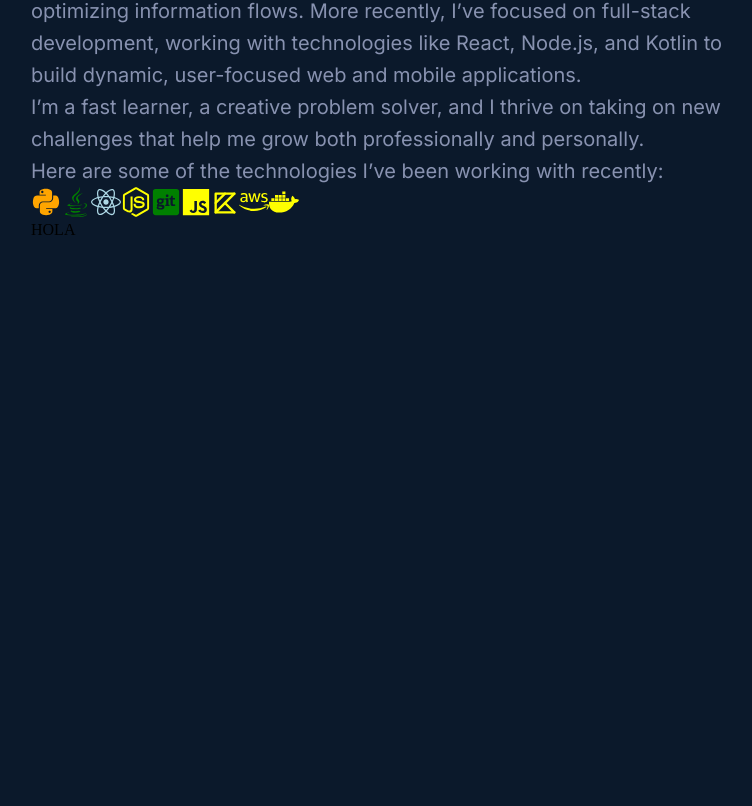
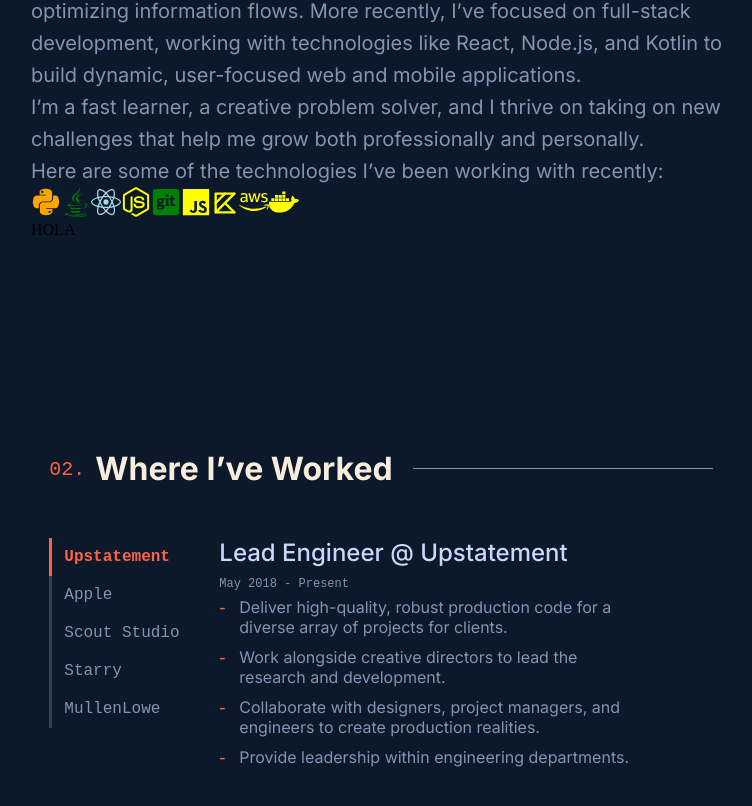
Before and after one commit to FranciscoAnnoni/Portfolio-FranciscoAnnoni, a React (Vite) app in the folder portfolio-Fran/: page / in a window 1280 px wide. Shown: the part 1228-2034 px from the top of the page, without its empty margins (259-1011 px from the left). Before the commit the page ends 1567 px from the top, so only its background shows below. Built offline with nearby package versions, Linux system fonts and the light colour scheme.

Commit message:
making experience section

```diff
--- a/portfolio-Fran/src/App.jsx
+++ b/portfolio-Fran/src/App.jsx
@@ -1,14 +1,16 @@
 import { useState, useEffect } from 'react';
-import { FollowMouse } from './components/components.jsx';
+import { FollowMouse } from './components/Components.jsx';
 
 import Introduction from './pages/Introduction.jsx'
 import About from './pages/About.jsx'
+import Experience from './pages/Experience.jsx';
 
 import Navbar from './components/NavBar.jsx'
 
 
 
 import './App.css';
+
 
 export const App = () => {
   const [isDark, setIsDark] = useState(true);
@@ -26,6 +28,7 @@
     <div className="App">
     <Introduction/>
     <About/>
+    <Experience/>
     </div>
     </>
   );
--- a/portfolio-Fran/src/components/Components.css
+++ b/portfolio-Fran/src/components/Components.css
@@ -55,8 +55,6 @@
     color: var(--primary-text-color);
     font-size: 15px; /* Tamaño del icono */
   }
-
-
 
 /*Buton color*/
 :root{
@@ -118,3 +116,144 @@
   button:active {
     --active: 0.43;
   }
+
+/*----------------------------------*/
+/* App container styles */
+.app-container {
+  display: flex;
+  margin: 0;
+  padding: 0;
+  overflow: hidden;
+  width: 400%; /* Forzar ancho uniforme */
+  max-width: 600px; /* Fija un máximo */
+}
+
+/* Maintain tab width */
+.tabs-container .tab-button {
+  font-family: var(--thirt-family);
+  width: 100%; /* Forzar ancho uniforme */
+  max-width: 150px; /* Fija un máximo */
+}
+
+/* Tabs (left menu) */
+.tabs-container {
+  width: 25%;
+  display: flex;
+  flex-direction: column;
+  position: relative;
+}
+
+/* Tab Button Styling */
+.tab-button {
+  color:var(--secondary-text-color);
+  padding: 10px 15px;
+  border: none;
+  background: none;
+  text-align: center; /* Centrar el texto */
+  cursor: pointer;
+  font-size: 16px;
+  width: 100%; /* Ancho fijo */
+  position: relative;
+  display: flex;
+  align-items: center;
+  transition: all 0.3s ease;
+}
+
+.tab-button.active {
+  font-weight: bold;
+  color: var(--foreground-color)
+}
+
+/* Hover Effect */
+.tab-button:hover {
+  font-weight: bold;
+  background-color:rgba(255, 192, 203, 0.217); /* Rosa claro con 30% de opacidad */ ;
+}
+
+/* Vertical Highlight Line */
+.tab-button::before {
+  content: "";
+  position: absolute;
+  left: 0; /* Coloca la línea al borde izquierdo */
+  top: 0;
+  bottom: 0;
+  width: 3px; /* Ancho de la línea vertical */
+  background-color: transparent; /* Línea invisible por defecto */
+  transition: background-color 0.3s ease;
+}
+
+/* Active Tab Line (Vertical) */
+.tab-button.active::before {
+  background-color: var(--foreground-color); /* Color para la pestaña activa */
+}
+
+/* Hover Effect for Line */
+.tab-button:hover::before {
+  /*background-color: rgba(255, 165, 0, 0.7);  Color al pasar el mouse */
+}
+
+.tab-button::before {
+  background-color: rgba(125, 125, 125, 0.381); /* Color al pasar el mouse */
+}
+
+/* Content (right section) */
+.content-container {
+  width: 75%; /* Ancho fijo del contenedor */
+  height: 100%; /* Asegura que siempre ocupe todo el alto */
+  padding: 0px 10px 10px 20px;
+  overflow-y: auto; /* Desplazamiento si el contenido es más largo */
+  font-family: var(--small-family);
+}
+
+/* Panel Content */
+.panel {
+  display: none;
+}
+
+.panel.active {
+  display: block;
+}
+
+.titulo {
+  font-size: 1.5rem;
+  color: var( --thirty-text-color);
+  font-weight: 500;
+  font-family: var(--primary-family);
+  margin-bottom: 10px;
+}
+
+.subtitulo{
+  font-family: var(--thirt-family);
+  color: var(--secondary-text-color);
+  font-size: 12px;
+  padding-bottom: 6px;
+}
+.texto{
+  font-family: var(--small-family);
+  color: var(--secondary-text-color);
+  position: relative;
+  padding-left: 30px;
+  margin-bottom: 10px;
+}
+/* Estilo general para la lista */
+.custom-list {
+  list-style-type: none; /* Elimina el marcador nativo */
+  padding: 0;
+  margin: 0;
+  position: relative; /* Necesario para posicionar ::before de los li */
+}
+
+/* Aplica el estilo al before de los li */
+.custom-list-item {
+  position: relative; /* Necesario para posicionar el ::before */
+  padding-left: 20px; /* Espacio reservado para el símbolo */
+}
+
+.custom-list-item::before {
+  content: "-"; /* Símbolo que reemplaza el marcador */
+  position: absolute;
+  left: 0; /* Coloca el símbolo al inicio */
+  color: var(--foreground-color); /* Color personalizado */
+  font-size: 1.2em; /* Tamaño opcional para el símbolo */
+  font-family: Arial, sans-serif; /* Opcional, asegura que el símbolo sea uniforme */
+}
--- a/portfolio-Fran/src/components/Components.jsx
+++ b/portfolio-Fran/src/components/Components.jsx
@@ -99,3 +99,102 @@
     </div>
   );
 };
+
+//----------------------------------------------------------------------------// Scroll Section
+const tabs = [
+  {
+    id: "panel-0",
+    label: "Upstatement",
+    title: "Lead Engineer @ Upstatement",
+    date: "May 2018 - Present",
+    content: [
+      "Deliver high-quality, robust production code for a diverse array of projects for clients.",
+      "Work alongside creative directors to lead the research and development.",
+      "Collaborate with designers, project managers, and engineers to create production realities.",
+      "Provide leadership within engineering departments.",
+    ],
+  },
+  {
+    id: "panel-1",
+    label: "Apple",
+    title: "UI Engineer Co-op @ Apple",
+    date: "July - December 2017",
+    content: [
+      "Developed and styled interactive web applications for Apple Music.",
+      "Built and shipped Apple Music Extension for Facebook Messenger.",
+      "Architected Apple Music's embeddable web player widget.",
+      "Contributed extensively to MusicKit JS.",
+    ],
+  },
+  {
+    id: "panel-2",
+    label: "Scout Studio",
+    title: "Developer @ Scout Studio",
+    date: "Spring 2016 & 2017",
+    content: [
+      "Collaborated on projects for community organizations.",
+      "Created technical solutions for stakeholder business requirements.",
+    ],
+  },
+  {
+    id: "panel-3",
+    label: "Starry",
+    title: "Software Engineer Co-op @ Starry",
+    date: "July - December 2016",
+    content: [
+      "Engineered and improved major features of customer-facing apps.",
+      "Proposed scalable solutions for cloud services issues.",
+      "Collaborated with designers to create consistent experiences.",
+    ],
+  },
+  {
+    id: "panel-4",
+    label: "MullenLowe",
+    title: "Creative Technologist Co-op @ MullenLowe",
+    date: "July - December 2015",
+    content: [
+      "Developed and shipped production code for client websites.",
+      "Performed QA tests to ensure cross-browser compatibility.",
+      "Clients included JetBlue, Lovesac, U.S. Cellular, U.S. Department of Defense.",
+    ],
+  },
+];
+
+export const TabSection = () => {
+  const [activeTab, setActiveTab] = useState("panel-0");
+
+  return (
+    <div className="app-container">
+      <div className="tabs-container">
+        {tabs.map((tab) => (
+          <button
+            key={tab.id}
+            className={`tab-button ${activeTab === tab.id ? "active" : ""}`}
+            onClick={() => setActiveTab(tab.id)}
+          >
+            {tab.label}
+          </button>
+        ))}
+      </div>
+
+      <div className="content-container">
+        {tabs.map((tab) => (
+          <div
+            key={tab.id}
+            className={`panel ${activeTab === tab.id ? "active" : ""}`}
+          >
+            <h3 className='titulo'>{tab.title}</h3>
+            <p className='subtitulo'>{tab.date}</p>
+            <ul className="custom-list">
+              {tab.content.map((item, index) => (
+                <li className="custom-list-item texto" key={index}>
+                  {item}
+                </li>
+              ))}
+            </ul>
+          </div>
+        ))}
+      </div>
+    </div>
+  );
+};
--- a/portfolio-Fran/src/components/NavBar.css
+++ b/portfolio-Fran/src/components/NavBar.css
@@ -12,7 +12,7 @@
     box-shadow: 0 2px 5px var(--sombra) /* Opcional: Añade una sombra para dar un efecto flotante */
 }
   .navbar-left .logo {
-    font-size: 1.5rem;
+    font-size: 1.2rem;
     font-weight: bold;
     color: var(--primary-text-color);
     text-decoration: none;
@@ -43,7 +43,7 @@
 .navbar .nav-link {
     color: var(--primary-text-color); /* Personaliza con tu color base */
     font-family: var(--primary-family);
-    font-size: 21px;
+    font-size: 18px;
     font-weight: 760;
     position: relative;
     text-decoration: none;
@@ -82,7 +82,6 @@
     margin-left: 50px;
     display: flex;
     align-items: center;
-    font-size: 2rem;
     font-weight: bold;
     color: var(--primary-text-color);
     text-decoration: none;
@@ -94,7 +93,7 @@
     display: flex;
     position: relative;
     width: 260px; /* Cambia según el ancho máximo del texto más largo */
-    height: 2.5rem; /* Mantén el mismo valor para ambos textos */
+    height: 2rem; /* Mantén el mismo valor para ambos textos */
     overflow: hidden;
 }
 
@@ -139,5 +138,5 @@
 }
 
 .buttonNav{
-    padding-left: 20px;
+    padding-left: 10px;
 }
--- a/portfolio-Fran/src/index.css
+++ b/portfolio-Fran/src/index.css
@@ -17,6 +17,7 @@
   --foreground-color:var(--naranja-claro);
   --secondary-text-color: var(--gris-oscuro);
   --sombra:var(--sombra-light);
+  --thirty-text-color:var(--gris-oscuro);
 }
 
 [data-theme="dark"] {
@@ -24,12 +25,14 @@
   --primary-text-color: var(--blanco-crema);
   --foreground-color: var(--naranja);
   --secondary-text-color: var(--gris);
+  --thirty-text-color:var(--blanco-gris);
   --sombra: var(--sombra-dark);
 }
 
 :root {
 
   --blanco-crema: #f8eddc;
+  --blanco-gris: #ccd6f6;
 
   --gris: #8892b0;
   --gris-oscuro:#495670;
@@ -61,4 +64,6 @@
   background-color: var(--background-color); /* Usamos la variable */
   margin: 0;
   padding: 0;
+  counter-reset: section;
+
 }
--- a/portfolio-Fran/src/pages/About.css
+++ b/portfolio-Fran/src/pages/About.css
@@ -1,4 +1,4 @@
-.About {
+.Flex {
     display: flex;
 
   }
@@ -36,7 +36,7 @@
     background-color: var(--secondary-text-color);
 }
 
-.aboutme-title{
+.title-section{
     font-size: 2rem;
     color: var(--primary-text-color);
     font-weight: 700;
@@ -44,7 +44,7 @@
     margin-bottom: 10px;
 }
 
-.aboutme-text{
+.text-section{
     font-family: var(--small-family);
     color: var( --secondary-text-color);
     font-size: 20px;
--- a/portfolio-Fran/src/pages/About.jsx
+++ b/portfolio-Fran/src/pages/About.jsx
@@ -9,14 +9,14 @@
 const About = () => {
     return (
 
-        <section className="About" >
+        <section className="Flex" >
         <div id="about">
             <div className="numbered-heading">
-                <h2 className="aboutme-title">
+                <h2 className="title-section">
                     About Me
                 </h2>
             </div>
-            <div className='aboutme-text'>
+            <div className='text-section'>
                 <p>Hello! My name is Francisco, and I’m a technology enthusiast and Systems Engineer. I started programming in 2018, which sparked my passion for creating impactful and innovative solutions. I began my degree in Systems Engineering at UTN in 2019, and I graduated in 2024, diving deeper into the world of tech along the way.</p>
                 <p> Over the years, I’ve gained experience working as a Data Architect at DBlandIT, where I was responsible for designing data architectures and optimizing information flows. More recently, I’ve focused on full-stack development, working with technologies like React, Node.js, and Kotlin to build dynamic, user-focused web and mobile applications.</p>
                 <p>I’m a fast learner, a creative problem solver, and I thrive on taking on new challenges that help me grow both professionally and personally.</p>
--- a/portfolio-Fran/src/pages/Experience.jsx
+++ b/portfolio-Fran/src/pages/Experience.jsx
@@ -0,0 +1,26 @@
+import React from 'react';
+import './About.css'
+
+import { TabSection } from '../components/Components';
+
+// Usarlos en tu componente
+
+const Experience = () => {
+    return (
+
+        <section className="Flex" >
+        <div id="experience">
+            <div className="numbered-heading">
+                <h2 className="title-section">
+                Where I’ve Worked
+                </h2>
+            </div>
+            <TabSection/>
+        </div>
+
+        </section>
+
+    );
+};
+
+export default Experience;
```
